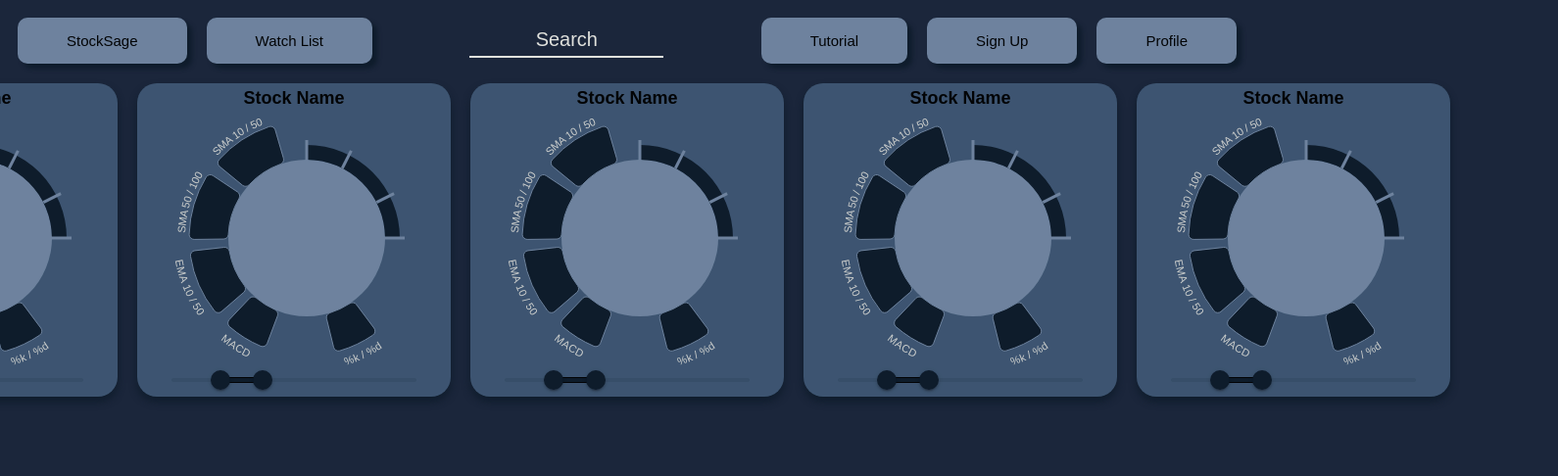
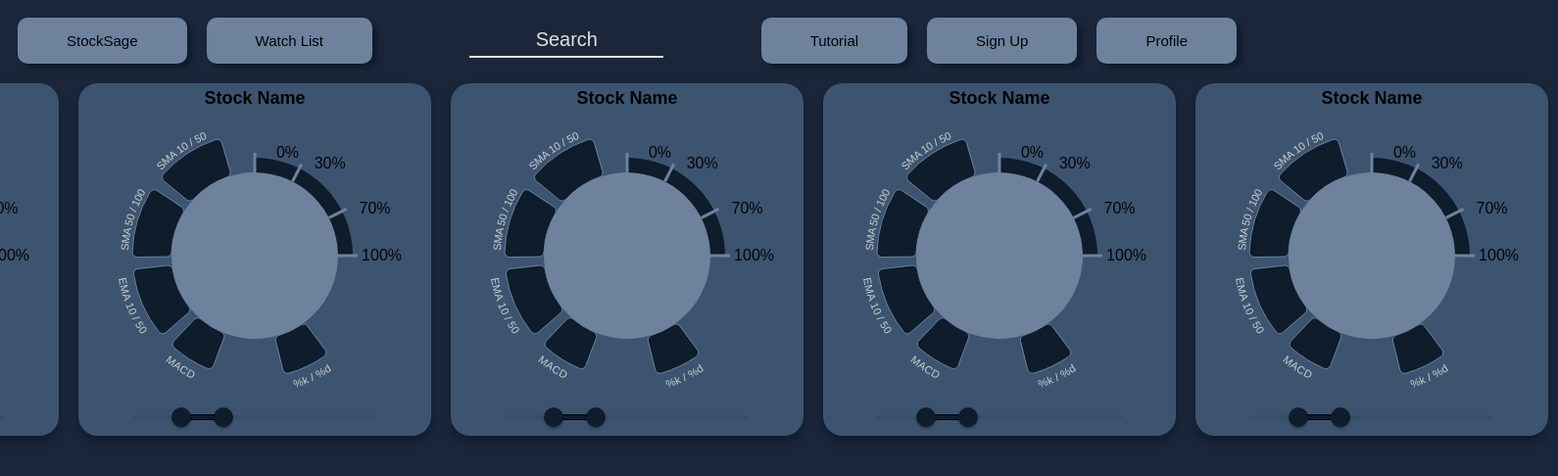
Before and after one commit to Anush-Varma/Trading-Website, a React (Vite) app in the folder client/: page / in a window 1280 px wide. Shown: the top 486 px of the page at 98% size, 1590 px wide, since content can reach past the window. Built offline with nearby package versions, Linux system fonts and the light colour scheme.

Commit message:
styling formatting, made cards larger and small resizing

```diff
--- a/client/src/components/Gylph.jsx
+++ b/client/src/components/Gylph.jsx
@@ -8,7 +8,7 @@ import "../styles/gylph.css";
 
 function Gylph({ id }) {
   const svgRef = useRef();
-  const circleRadius = 80;
+  const circleRadius = 85;
   const buttonFillColour = "rgb(13, 27, 42)";
   const buttonStrokeColour = "rgb(119, 141, 169)";
   const initialRadius = 40;
@@ -134,6 +134,9 @@ function Gylph({ id }) {
     const lineValues = [
       {
         // 0% line data
+        text: "0%",
+        textx: +20,
+        texty: -5,
         angle: -Math.PI / 2,
         x1: circleRadius,
         y1: -5 + circleRadius,
@@ -142,6 +145,9 @@ function Gylph({ id }) {
       },
       {
         // 100% line data
+        text: "100%",
+        textx: +45,
+        texty: +5,
         angle: 0,
         x1: -5 + circleRadius,
         y1: circleRadius,
@@ -150,6 +156,9 @@ function Gylph({ id }) {
       },
       {
         // 30% line data
+        text: "30%",
+        textx: +30,
+        texty: -5,
         angle: (-7 / 20) * Math.PI,
         x1: circleRadius,
         y1: circleRadius,
@@ -158,6 +167,9 @@ function Gylph({ id }) {
       },
       {
         // 70% line data
+        text: "70%",
+        textx: +35,
+        texty: 0,
         angle: (-3 / 20) * Math.PI,
         x1: circleRadius,
         y1: circleRadius,
@@ -181,6 +193,12 @@ function Gylph({ id }) {
         .attr("y2", endY)
         .attr("stroke", "rgb(119, 141, 169)")
         .attr("stroke-width", 3);
+      mainGroup
+        .append("text")
+        .attr("text-anchor", "end")
+        .attr("x", endX + 45)
+        .attr("y", endY + 5)
+        .text(line.text);
     });
   }, [outerRadii, id, handleArcClick]);
 
--- a/client/src/styles/card.css
+++ b/client/src/styles/card.css
@@ -7,8 +7,8 @@
   padding: 10px;
   background-color: var(--component-colour);
   border-radius: 20px;
-  width: 300px;
-  height: 300px;
+  width: 340px;
+  height: 340px;
   box-shadow: 0 5px 8px var(--shadow-colour);
   opacity: 0.9;
 }
@@ -21,13 +21,13 @@
   align-items: center;
   text-align: center;
   font-size: large;
-
+  margin: 0;
   position: relative;
 }
 
 .time-slider {
   display: flex;
-  padding: 10px;
+
   width: 250px;
 }
 
--- a/client/src/styles/gylph.css
+++ b/client/src/styles/gylph.css
@@ -2,7 +2,7 @@
   display: flex;
   justify-content: center;
   align-items: center;
-  width: 275px;
-  height: 240px;
+  width: 300px;
+  height: 300px;
   position: relative;
 }
```
